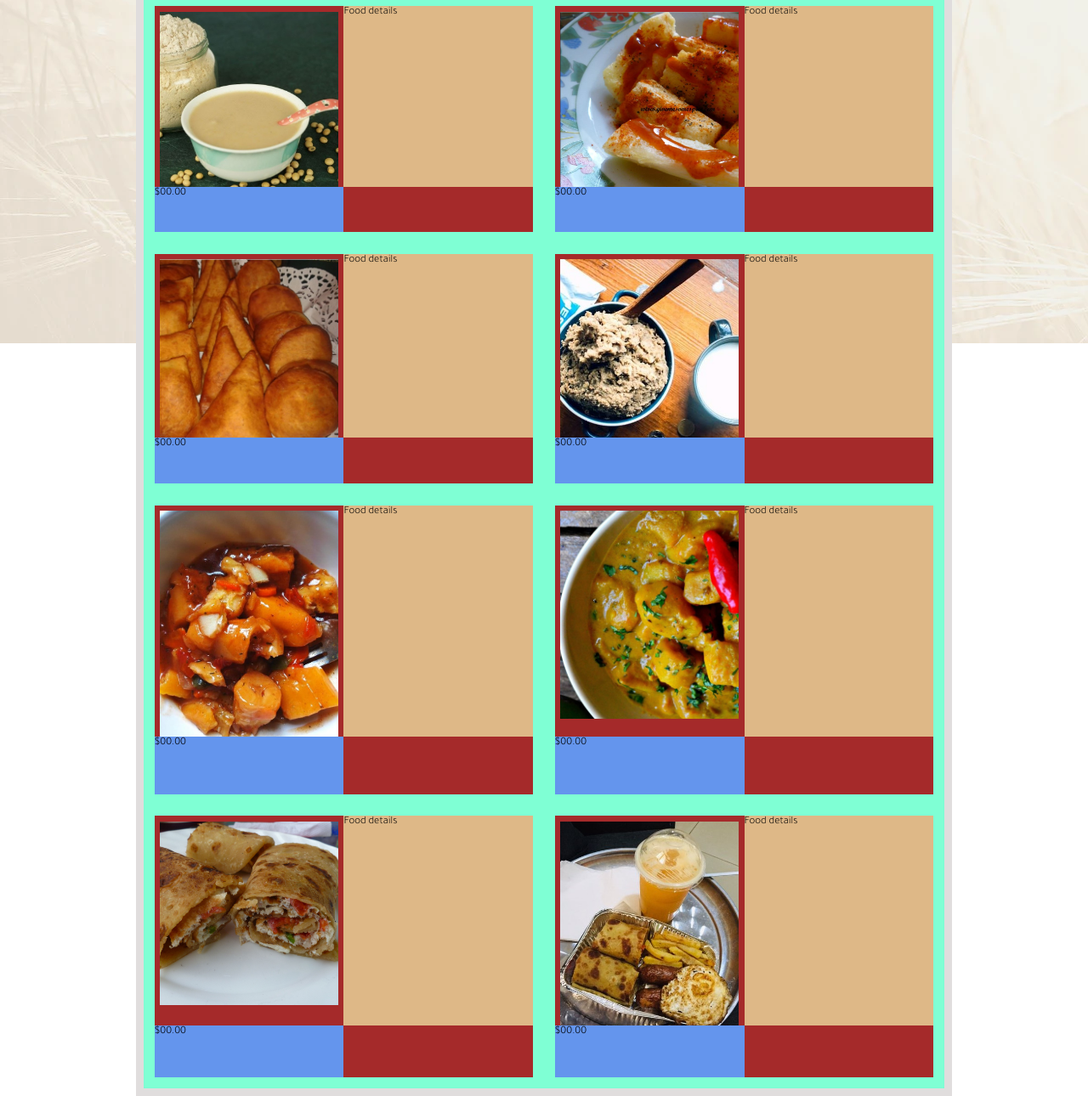
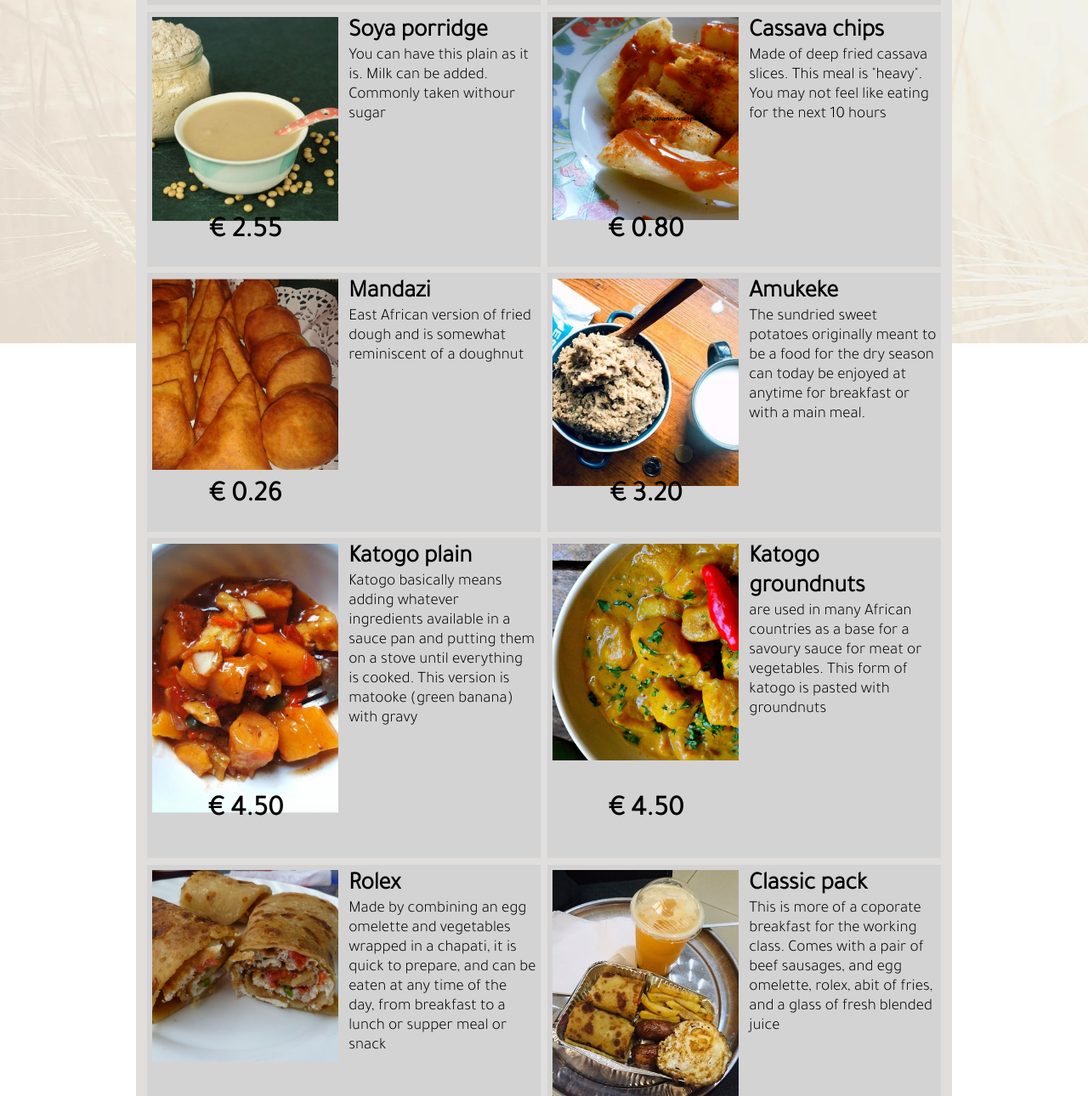
Before and after one commit to kedi1991/project01, a plain HTML site: page breakfast.html in a window 1280 px wide. Shown: the part 722-2012 px from the top of the page at 85% size. Drawn offline with Linux system fonts and the light colour scheme.

Commit message:
add text content details to all meals in the breakfast html

```diff
--- a/assets/css/styles.css
+++ b/assets/css/styles.css
@@ -477,10 +477,10 @@ input[type="button"]{
     display:grid;
     padding: 0 auto;
     grid-template-columns: 50% 50%;
-    background-color: aquamarine;
 }
-.food-box{margin: 1em;
-    background-color: brown;
+.food-box{
+    background-color: lightgray;
+    margin: .3em;
     min-height: 20em;
     display: grid;
     grid-template-columns: 50% 50%;
@@ -491,10 +491,17 @@ input[type="button"]{
     margin: .5em;
 }
 #food-content{
-    background-color: burlywood;
+    margin: .3em;
+    font-size: 1.5em;
+}
+#food-content label{
+    font-size: 1.5em;
+    font-weight: bolder;
 }
 #food-cost{
-    background-color: cornflowerblue;
+    font-size: 2.6em;
+    font-weight: bolder;
+    margin: 0 auto;
 }
 
 #div-breakfast #b00 {
--- a/breakfast.html
+++ b/breakfast.html
@@ -64,71 +64,74 @@
                 <div id="food-img">
                    <img src="assets/images/breakfast/african-tea.jpg" width="100%" alt="cup of african tea">
                 </div>
-                <div id="food-content">Food details</div>
-                <div id="food-cost">$00.00</div>
+                <div id="food-content"><label>African tea</label><br>
+                    Hot milk with sweet scented tea grown in uganda. Perfect with simple bites to start your day
+                </div>
+                <div id="food-cost">€ 2.10</div>
             </div>
             <div id="b01" class="food-box">
                 <div id="food-img">
                     <img src="assets/images/breakfast/black-tea.png" alt="cup of black tea" width="100%">
                 </div>
-                <div id="food-content">Food details</div>
-                <div id="food-cost">$00.00</div>
+                <div id="food-content"><label>Chai mukalu (Black tea)</label><br>
+                    At times it is spiced with ginger, lemon grass, and or bay leaves. And, like African tea, it is best served very hot with “accompaniments” </div>
+                <div id="food-cost">€ 1.30</div>
             </div>
             <div id="b02" class="food-box">
                 <div id="food-img">
                     <img src="assets/images/breakfast/soya-porridge.jpg" alt="soya poridge" width="100%">
                 </div>
-                <div id="food-content">Food details</div>
-                <div id="food-cost">$00.00</div>
+                <div id="food-content"><label>Soya porridge</label><br> You can have this plain as it is. Milk can be added. Commonly taken withour sugar</div>
+                <div id="food-cost">€ 2.55</div>
             </div>
             <div id="b10" class="food-box">
                 <div id="food-img">
                     <img src="assets/images/breakfast/cassava-chips.JPG" alt="fried cassava chip" width="100%">
                 </div>
-                <div id="food-content">Food details</div>
-                <div id="food-cost">$00.00</div>
+                <div id="food-content"><label>Cassava chips</label><br> Made of deep fried cassava slices. This meal is "heavy". You may not feel like eating for the next 10 hours</div>
+                <div id="food-cost">€ 0.80</div>
             </div>
             <div id="b11" class="food-box">
                 <div id="food-img">
                     <img src="assets/images/breakfast/mandazi.JPG" alt="mandazi" width="100%">
                 </div>
-                <div id="food-content">Food details</div>
-                <div id="food-cost">$00.00</div>
+                <div id="food-content"><label>Mandazi</label><br> East African version of fried dough and is somewhat reminiscent of a doughnut</div>
+                <div id="food-cost">€ 0.26</div>
             </div>
             <div id="b12" class="food-box">
                 <div id="food-img">
                     <img src="assets/images/breakfast/amukeke.jpg" alt="amukeke" width="100%">
                 </div>
-                <div id="food-content">Food details</div>
-                <div id="food-cost">$00.00</div>
+                <div id="food-content"><label>Amukeke</label><br>The sundried sweet potatoes originally meant to be a food for the dry season can today be enjoyed at anytime for breakfast or with a main meal.</div>
+                <div id="food-cost">€ 3.20</div>
             </div>
             <div id="b20" class="food-box">
                 <div id="food-img">
                     <img src="assets/images/breakfast/katogo-plain.jpg" alt="plate of ofals" width="100%">
                 </div>
-                <div id="food-content">Food details</div>
-                <div id="food-cost">$00.00</div>
+                <div id="food-content"><label>Katogo plain</label><br>Katogo basically means  adding whatever ingredients available in a sauce pan and putting them on a stove until everything is cooked. This version is matooke (green banana) with gravy</div>
+                <div id="food-cost">€ 4.50</div>
             </div>
             <div id="b21" class="food-box">
                 <div id="food-img">
                     <img src="assets/images/breakfast/katogo-gnuts.jpg" alt="Plate of katogo food" width="100%">
                 </div>
-                <div id="food-content">Food details</div>
-                <div id="food-cost">$00.00</div>
+                <div id="food-content"><label>Katogo groundnuts</label><br> are used in many African countries as a base for a savoury sauce for meat or vegetables. This form of katogo is pasted with groundnuts </div>
+                <div id="food-cost">€ 4.50</div>
             </div>
             <div id="b22" class="food-box">
                 <div id="food-img">
                     <img src="assets/images/breakfast/rolex.jpg" alt="Plate of katogo food" width="100%">
                 </div>
-                <div id="food-content">Food details</div>
-                <div id="food-cost">$00.00</div>
+                <div id="food-content"><label>Rolex</label><br>Made by combining an egg omelette and vegetables wrapped in a chapati, it is quick to prepare, and can be eaten at any time of the day, from breakfast to a lunch or supper meal or snack</div>
+                <div id="food-cost">€ 3.80</div>
             </div>
             <div id="b31" class="food-box">
                 <div id="food-img">
                     <img src="assets/images/breakfast/executive.jpg" alt="Plate of katogo food" width="100%">
                 </div>
-                <div id="food-content">Food details</div>
-                <div id="food-cost">$00.00</div>
+                <div id="food-content"><label>Classic pack</label><br> This is more of a coporate breakfast for the working class. Comes with a pair of beef sausages, and egg omelette, rolex, abit of fries, and a glass of fresh blended juice</div>
+                <div id="food-cost">€ 7.20</div>
             </div>
         </div>
     </section>
```
